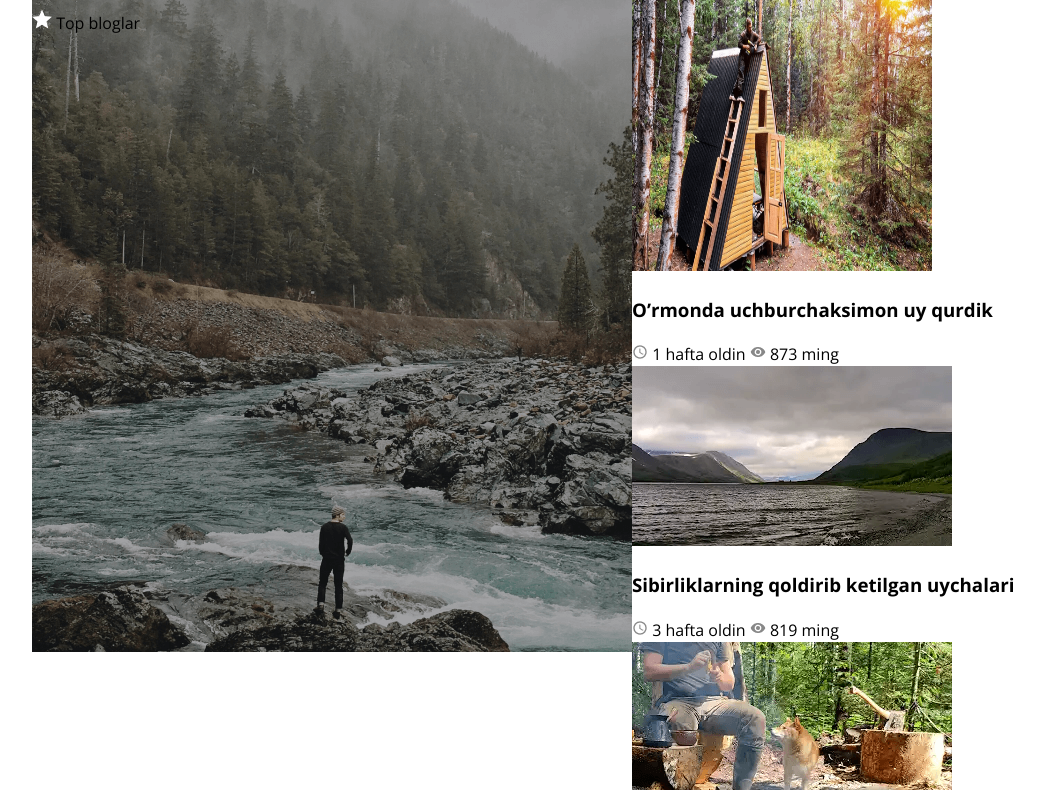
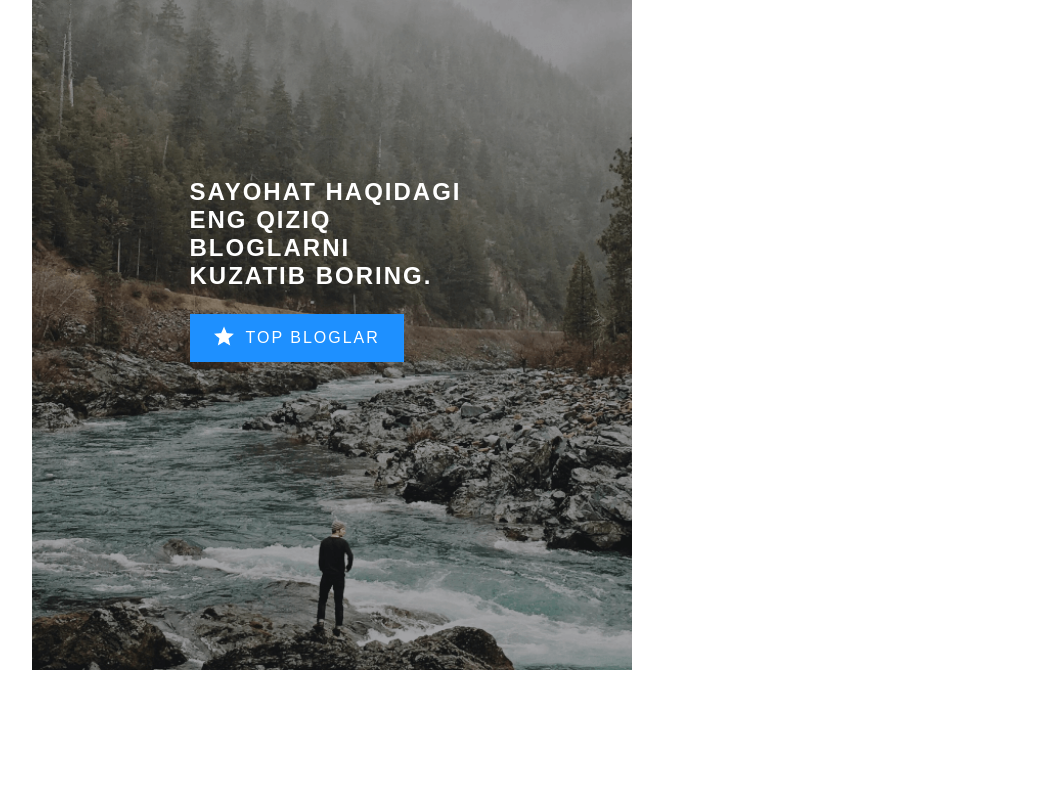
Before and after one commit to aziko2712/Articles-loyihasi, a plain HTML site: page index.html in a window 1280 px wide. Shown: the part 130-920 px from the top of the page, without its empty margins (8-1052 px from the left). After the commit the page ends 800 px from the top, so only its background shows below. Drawn offline with nearby package versions, Linux system fonts and the light colour scheme.

Commit message:
Add styles, images

```diff
--- a/css/style.css
+++ b/css/style.css
@@ -1,28 +1,157 @@
-* {
+/* GLOBAL */
+html {
     box-sizing: border-box;
+    height: 100%;
+    scroll-behavior: smooth;
+}
+
+*,
+*::before,
+*::after {
+    box-sizing: inherit;
 }
 
 body {
+    display: flex;
+    flex-direction: column;
+    height: 100%;
     padding: 0;
     margin: 0;
-    font-family: "Open Sans", "Arial", sans-serif;
+    font-family: "Arial", sans-serif;
     font-size: 16px;
+    line-height: 1.5;
     background-color: #fff;
-    line-height: 1.5;
+    color: #222;
 }
 
-*:focus {
-    outline: 2px solid #ff7500;
-    outline-offset: 3px;
-  }
+img {
+    min-width: 100%;
+    height: auto;
+}
 
+/* CONTAINER */
 .container {
     width: 100%;
-    max-width: 1260px;
-    padding-left: 30px;
-    padding-right: 30px;
+    max-width: 1200px;
+    padding-left: 50px;
+    padding-right: 50px;
     margin-left: auto;
     margin-right: auto;
+}
+
+.main-content {
+    flex-grow: 1;
+    display: flex;
+    flex-direction: column;
+}
+
+/* GLOBAL-WRAPPER */
+.global-wrapper {
+    flex-grow: 1;
+    display: flex;
+    width: 100%;
+    max-width: 1200px;
+    margin-left: auto;
+    margin-right: auto;
+}
+
+/* HERO */
+.hero {
+    display: flex;
+    justify-content: center;
+    align-items: center;
+    width: 100%;
+    max-width: 600px;
+    background-image: url(../img/wallpaper-img.png);
+    background-repeat: no-repeat;
+    background-size: cover;
+    background-position: center;
+}
+.hero-content {
+    max-width: 285px;
+}
+
+.hero-heading {
+    margin-top: 0;
+    margin-bottom: 24px;
+    font-size: 24px;
+    line-height: normal;
+    letter-spacing: 2px;
+    color: #fff;
+    text-transform: uppercase;
+}
+
+.hero-link {
+    display: inline-block;
+    background-color: #1e90ff;
+    color: #fff;
+    text-decoration: none;
+    text-transform: uppercase;
+    letter-spacing: 2px;
+}
+
+.hero-link-inner {
+    display: flex;
+    padding: 12px 24px;
+}
+
+.hero-link-inner::before {
+    width: 20px;
+    height: 20px;
+    margin-right: 12px;
+    background-image: url(../img/icon-vector.png);
+    background-repeat: no-repeat;
+    background-size: contain;
+    background-position: center;
+    content: "";
+}
+
+.hero-link-text {
+}
+
+
+
+
+
+
+
+
+
+
+
+
+
+
+/* .main-text {
+    width: 580px;
+    height: 100px;
+    padding-top: 200px;
+}
+
+h3 {
+    padding: 0;
+    margin: 0;
+    margin-left: 16px;
+    margin-bottom: 10px;
+    font-family: Bebas Neue;
+    font-size: 18px;
+    font-weight: 400;
+    line-height: 21.6px;
+    letter-spacing: 2px;
+    text-align: left;
+}
+
+.span-text {
+    font-family: Roboto Condensed;
+    font-size: 14px;
+    font-weight: 400;
+    line-height: auto
+    text-align: left;
+    color: rgba(136, 136, 136, 1);
+}
+
+.span-img {
+    margin-left: 16px;
 }
 
 .box {
@@ -30,12 +159,54 @@ body {
 }
 
 .main {
+    display: flex;
+    flex-direction: column;
+    align-items: center;
     width: 600px;
     height: 782px;
     background-image: url(../img/wallpaper-img.png);
+    text-align: center;
 }
 
 .hero {
     width: 600px;
     height: 782px;
+    padding-left: 55px;
 }
+
+.button {
+    width: 164px;
+    height: 48px;
+    background: rgba(30, 144, 255, 1);
+    color: white;
+}
+
+.main-span-text {
+    font-family: Bebas Neue;
+    font-size: 16px;
+    font-weight: 400;
+    line-height: 24px;
+    letter-spacing: 2px;
+    text-align: left;
+    text-transform: uppercase;
+
+}
+.line {
+    border: 1px solid rgba(153, 153, 153, 1)
+}
+.hero-poster {
+    display: flex;
+    width: 492px;
+    height: 92px;
+    margin-bottom: 10px;
+}
+
+.hero-poster-heading {
+    padding: 0;
+    margin: 0;
+}
+
+.hero-img {
+    width: 160px;
+    height: 90px;
+} */
--- a/index.html
+++ b/index.html
@@ -15,42 +15,77 @@
     <link rel="stylesheet" href="css/style.css">
 </head>
 <body>
-    <div class="box container">
+
+<main class="main-content">
+    <div class="global-wrapper">
+
+        <!-- HERO -->
+        <div class="hero">
+            <div class="hero-content">
+                <h1 class="hero-heading">Sayohat haqidagi eng qiziq bloglarni kuzatib boring.</h1>
+                <a class="hero-link" href="#">
+                    <span class="hero-link-inner">
+                        <!-- yulduzcha rasmi -->
+                        <span class="hero-link-text">Top bloglar</span>
+                    </span>
+                </a>
+            </div>
+        </div>
+
+
+    </div>
+</main>
+
+
+
+
+
+    <!-- <div class="box container">
         <div class="main">
-            <h1>Sayohat haqidagi eng qiziq bloglarni kuzatib boring.</h1>
-            <span><img src="./img/icon-vector.png" alt="Yulduz"></span>
-            <span>Top bloglar</span>
+            <h1 class="main-text">Sayohat haqidagi eng qiziq bloglarni kuzatib boring.</h1>
+            <button class="button" type="submit">
+                <img src="./img/icon-vector.png" alt="Yulduz">
+                <span class="main-span-text">Top bloglar</span>
+            </button>
         </div>
         <div class="hero">
             <h1>Eng so’nggi videolar</h1>
-            <hr>
+            <hr class="line">
             <div>
-                <div>
-                    <img src="./img/article-poster.png" alt="Uy" width="300px" height="300px">
+                <div class="hero-poster">
+                    <img class="hero-img" src="./img/article-poster.png" alt="Uy" width="300px" height="300px">
+                    <div class="hero-poster-heading">
                         <h3>O’rmonda uchburchaksimon uy qurdik</h3>
-                    <span><img src="./img/icon-clock.png" alt="Soat"></span>
-                    <span>1 hafta oldin</span>
+                        <span class="span-img"><img src="./img/icon-clock.png" alt="Soat"></span>
+                        <span class="span-text">1 hafta oldin</span>
                         <span><img src="./img/icon-visibility.png" alt="Ko'z"></span>
                         <span>873 ming</span>
                     </div>
+                </div>
+
+                <div class="hero-poster">
+                    <img class="hero-img" src="./img/article-poster-second.png" alt="Sibir">
                     <div>
-                    <img src="./img/article-poster-second.png" alt="Sibir">
                         <h3>Sibirliklarning qoldirib ketilgan uychalari</h3>
-                    <span><img src="./img/icon-clock.png" alt="Soat"></span>
-                    <span>3 hafta oldin</span>
+                        <span class="span-img"><img src="./img/icon-clock.png" alt="Soat"></span>
+                        <span class="span-text">3 hafta oldin</span>
                         <span><img src="./img/icon-visibility.png" alt="Ko'z"></span>
                         <span>819 ming</span>
                     </div>
+                </div>
+
+                <div class="hero-poster">
+                    <img class="hero-img" src="./img/article-poster-third.png" alt="Sayohat">
                     <div>
-                    <img src="./img/article-poster-third.png" alt="Sayohat">
                         <h3>Yer-uyida mallarang kuchugim bilan tunab qoldik</h3>
-                    <span><img src="./img/icon-clock.png" alt="Soat"></span>
-                    <span>1 oy oldin</span>
+                        <span class="span-img"><img src="./img/icon-clock.png" alt="Soat"></span>
+                        <span class="span-text">1 oy oldin</span>
                         <span><img src="./img/icon-visibility.png" alt="Ko'z"></span>
                         <span>3.9 million</span>
                     </div>
                 </div>
             </div>
         </div>
+    </div> -->
     </body>
 </html>
```
Lines whose indentation alone changed are shown as unchanged.
